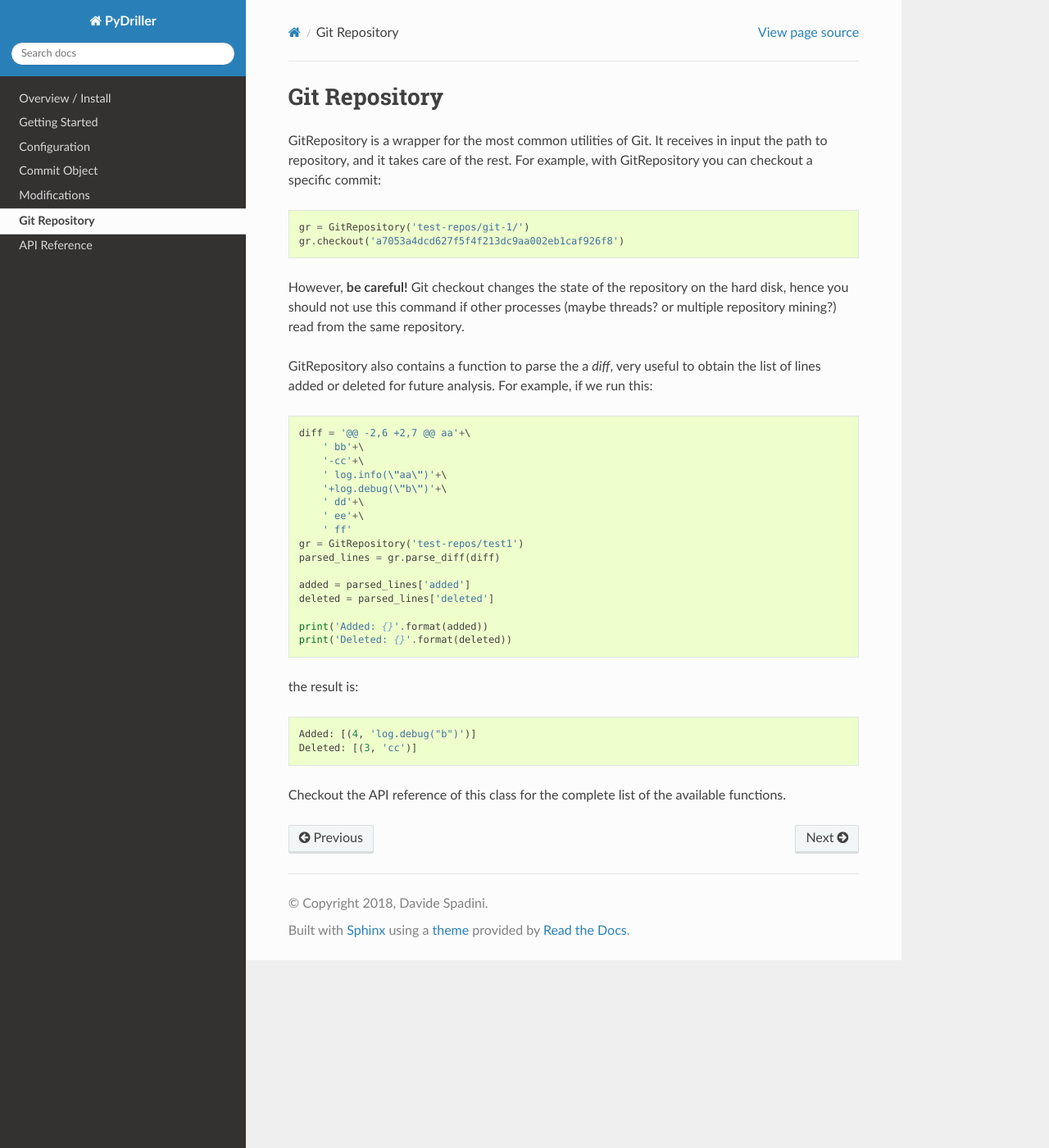
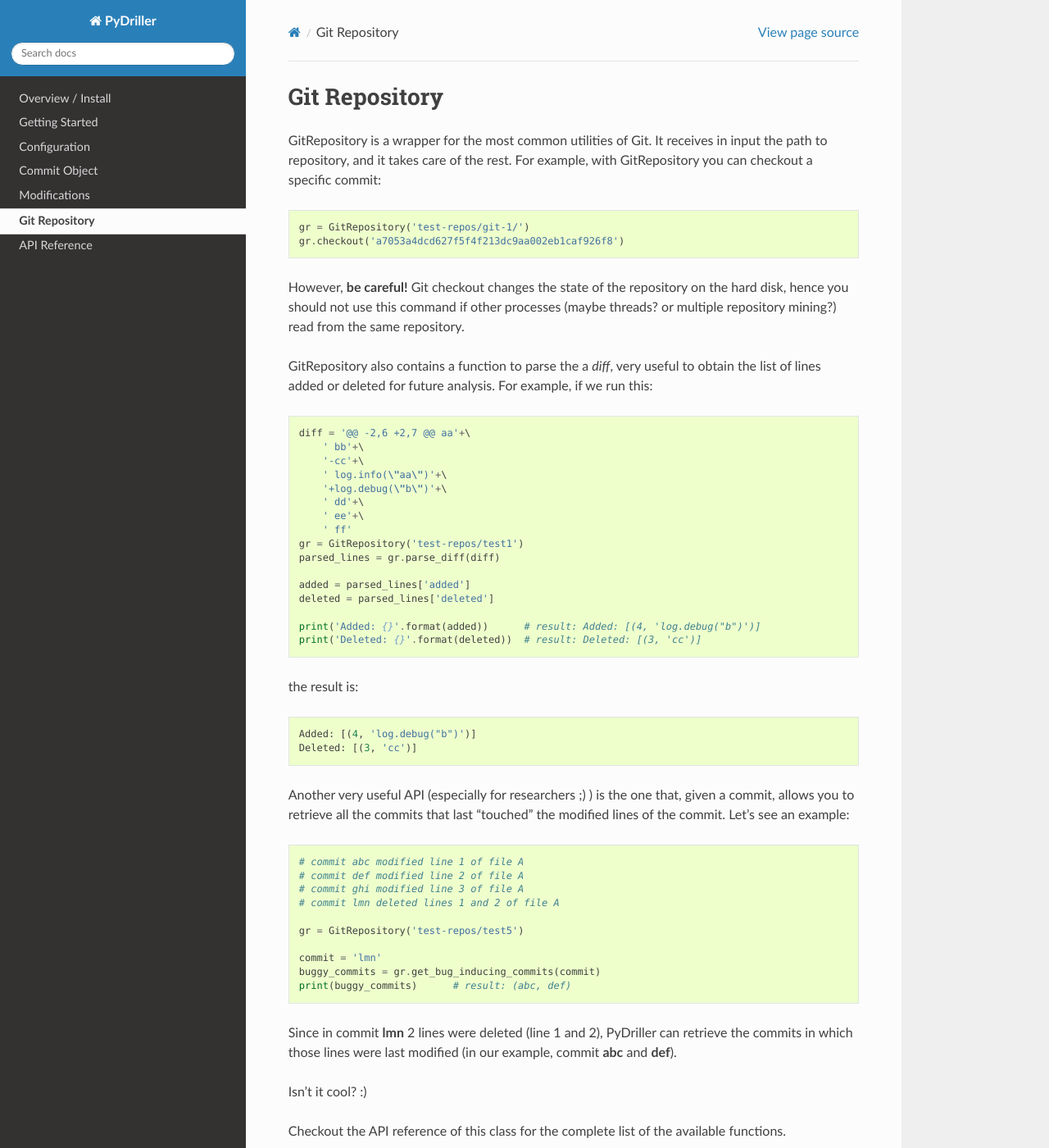
Before and after one commit to ishepard/pydriller, a Sphinx documentation site: the page built from docs/gitrepository.rst, in a window 1280 px wide and 1400 px high. Shown: the whole window at 82% size. Built offline with Sphinx 7.4.7 and the Read the Docs theme 2.0.0, drawn with Linux system fonts in a browser that asks for light colours.

```diff
--- a/docs/gitrepository.rst
+++ b/docs/gitrepository.rst
@@ -32,13 +32,31 @@ of lines added or deleted for future analysis. For example, if we run this::
     added = parsed_lines['added']
     deleted = parsed_lines['deleted']
 
-    print('Added: {}'.format(added))
-    print('Deleted: {}'.format(deleted))
+    print('Added: {}'.format(added))      # result: Added: [(4, 'log.debug("b")')]
+    print('Deleted: {}'.format(deleted))  # result: Deleted: [(3, 'cc')]
 
 the result is::
 
     Added: [(4, 'log.debug("b")')]
     Deleted: [(3, 'cc')]
 
+Another very useful API (especially for researchers ;) ) is the one that, given a commit, allows you to retrieve
+all the commits that last "touched" the modified lines of the commit. Let's see an example::
+
+    # commit abc modified line 1 of file A
+    # commit def modified line 2 of file A
+    # commit ghi modified line 3 of file A
+    # commit lmn deleted lines 1 and 2 of file A
+
+    gr = GitRepository('test-repos/test5')
+
+    commit = 'lmn'
+    buggy_commits = gr.get_bug_inducing_commits(commit)
+    print(buggy_commits)      # result: (abc, def)
+
+Since in commit **lmn** 2 lines were deleted (line 1 and 2), PyDriller can retrieve the commits in which those lines
+were last modified (in our example, commit **abc** and **def**).
+
+Isn't it cool? :)
 
 Checkout the API reference of this class for the complete list of the available functions.
```
Also changed, not shown: 2 other files.
